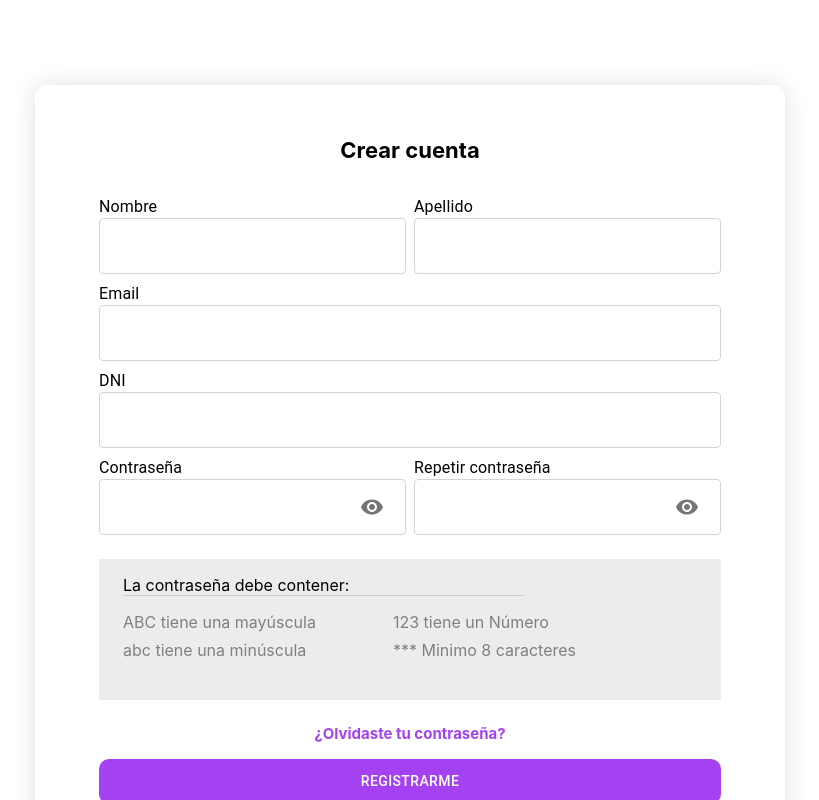
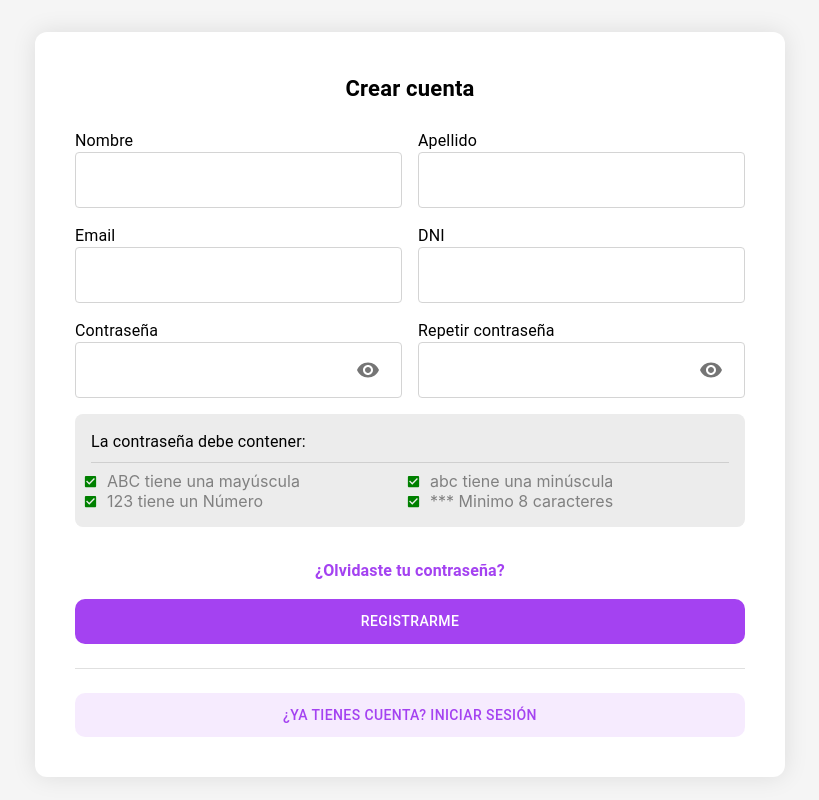
Before and after one commit to NeilenC/mi-turno, a Next.js app: page /register in a window 1280 px wide. Shown: the top 800 px of the page, without its empty margins (230-1049 px from the left). Built offline with nearby package versions, Linux system fonts and the light colour scheme.

Commit message:
update some styles

```diff
--- a/components/LayOut.js
+++ b/components/LayOut.js
@@ -9,7 +9,6 @@ export const StyledInputLabel = styled(InputLabel)(() => ({
 }));
 
 const LayOut = () => {
-  // useUserData();
   const user = useSelector((state) => state.user);
 
   return <> {user?.id != "" ? <Navbar /> : null} </>;
--- a/pages/index.js
+++ b/pages/index.js
@@ -1,7 +1,5 @@
 import Head from "next/head";
-import Image from "next/image";
 import styles from "../styles/Home.module.css";
-import LayOut from "../components/LayOut";
 import Login from "../components/Login";
 
 export default function Home() {
--- a/pages/register.js
+++ b/pages/register.js
@@ -139,57 +139,44 @@ const Register = () => {
   return (
     <Box
     sx={{
-        height: "100vh",
+      minHeight: "100vh",
       display: "flex",
+      alignItems: "center",
+      justifyContent: "center",
+      bgcolor: "#F5F5F5",
+      p: { xs: 2, sm: 4 },
     }}
   >
     <Box
       sx={{
-          margin: "auto",
-          justifyContent: "center",
-          position: "absolute",
         borderRadius: "12px",
-          boxShadow: "0px 0px 24px rgba(0, 0, 0, 0.12);",
-          maxWidth: "750px",
-          // height: "900px",
-          left: "calc(50% - 750px/2)",
-          top: "85px",
-          padding: "40px 32px 32px",
+        boxShadow: "0px 0px 24px rgba(0, 0, 0, 0.1)",
+        maxWidth: { xs: "90%", sm: "750px" },
+        width: "100%",
         bgcolor: "#FFFFFF",
+        padding: { xs: 3, sm: 5 },
       }}
     >
-        <Box
-          sx={{
-            ml: 4,
-            color: "#A442F1",
-            display: "flex",
-            mr: 4,
-            fontWeight: "bold",
-            fontSize: "16px",
-          }}
-        ></Box>
-        <Box
+      <Typography
         sx={{
           fontSize: "22px",
           fontWeight: "bold",
           textAlign: "center",
-            pt: 1.5,
         }}
       >
         Crear cuenta
-        </Box>
+      </Typography>
 
       <Box
         sx={{
           display: "flex",
           justifyContent: "center",
-            p: "32px",
-            gap: "20px",
+          mt: 3,
         }}
       >
         <Box component="form" autoComplete="off" onSubmit={handleSubmit}>
-            <Grid container spacing={1}>
-              <Grid item xs={12} sm={6}>
+          <Grid container spacing={2}>
+            <Grid item xs={6} sm={6}>
               <StyledInputLabel>Nombre</StyledInputLabel>
               <TextField
                 name="name"
@@ -200,7 +187,7 @@ const Register = () => {
                 onChange={(e) => setName(e.target.value)}
               />
             </Grid>
-              <Grid item xs={12} sm={6}>
+            <Grid item xs={6} sm={6}>
               <StyledInputLabel>Apellido</StyledInputLabel>
               <TextField
                 name="lastname"
@@ -210,7 +197,7 @@ const Register = () => {
                 onChange={(e) => setLastName(e.target.value)}
               />
             </Grid>
-              <Grid item xs={12}>
+            <Grid item xs={6}>
               <StyledInputLabel>Email</StyledInputLabel>
               <TextField
                 name="email"
@@ -222,7 +209,7 @@ const Register = () => {
                 onChange={(e) => setEmail(e.target.value)}
               />
             </Grid>
-              <Grid item xs={12}>
+            <Grid item xs={6}>
               <StyledInputLabel>DNI</StyledInputLabel>
               <TextField
                 name="DNI"
@@ -234,172 +221,103 @@ const Register = () => {
                 onChange={(e) => setDNI(e.target.value)}
               />
             </Grid>
-              <Grid item xs={12} sm={6}>
+            <Grid item xs={6} sm={6}>
               <StyledInputLabel>Contraseña</StyledInputLabel>
               <OutlinedInput
                 fullWidth
                 value={password}
                 name="contraseña"
-                  id="standard-adornment-password"
                 type={showPassword ? "text" : "password"}
-                  onChange={(e) => {
-                    setPassword(e.target.value), handlePassword(e.target.value);
-                  }}
+                onChange={(e) => setPassword(e.target.value)}
                 endAdornment={
                   <InputAdornment position="end">
-                      <IconButton
-                        aria-label="toggle password visibility"
-                        onClick={handleClickShowPassword}
-                        onMouseDown={handleMouseDownPassword}
-                      >
+                    <IconButton onClick={handleClickShowPassword}>
                       {showPassword ? <VisibilityOff /> : <Visibility />}
                     </IconButton>
                   </InputAdornment>
                 }
               />
             </Grid>
-              <Grid item xs={12} sm={6} sx={{ pb: 2 }}>
+            <Grid item xs={6} sm={6}>
               <StyledInputLabel>Repetir contraseña</StyledInputLabel>
               <OutlinedInput
                 fullWidth
-                  name="contraseña"
                 value={verifyPassword}
+                type={showPassword ? "text" : "password"}
                 onChange={(e) => setVerifyPassword(e.target.value)}
-                  id="standard-adornment-password"
-                  type={showPassword ? "text" : "password"}
-                  sx={{
-                    ...(isPasswordMismatch
-                      ? { color: "purple" }
-                      : { color: "black" }),
-                  }}
+                sx={{ color: isPasswordMismatch ? "red" : "black" }}
                 endAdornment={
                   <InputAdornment position="end">
-                      <IconButton
-                        aria-label="toggle password visibility"
-                        onClick={handleClickShowPassword}
-                        onMouseDown={handleMouseDownPassword}
-                      >
+                    <IconButton onClick={handleClickShowPassword}>
                       {showPassword ? <VisibilityOff /> : <Visibility />}
                     </IconButton>
                   </InputAdornment>
                 }
               />
-                <Typography sx={{ color: "grey" }}>
-                  {verifyPassword && isPasswordMismatch ? (
-                    <small>*las contraseñas deben coincidir</small>
-                  ) : null}
+              {isPasswordMismatch && (
+                <Typography sx={{ color: "red", fontSize: "12px" }}>
+                  *Las contraseñas deben coincidir
                 </Typography>
+              )}
             </Grid>
-              <Grid item xs={12} sx={{ pt: 5 }}>
-                <Box sx={{ bgcolor: "#ECECEC", pt: 2, pb: 2 }}>
-                  <Box sx={{ ml: 3, fontSize: "16px" }}>
-                    La contraseña debe contener:
-                    <Divider sx={{ width: "400px" }} />
-                    <Grid container spacing={2} sm={10} sx={{ pt: 2 }}>
-                      <Grid item xs={6.5} sx={{ p: 2 }}>
-                        {validations.slice(0, 2).map((validation) => (
+
+            {/* Validaciones de contraseña */}
+            <Grid item xs={12}>
               <Box
-                            key={validation.id}
-                            style={{ color: validation.color }}
+                sx={{
+                  bgcolor: "#ECECEC",
+                  p: 2,
+                  borderRadius: "8px",
+                }}
               >
-                            <Box sx={{ mb: 1 }}>
-                              {validation.color === "grey" ? (
-                                validation.oracion
+                <Typography sx={{ mb: 1 }}>La contraseña debe contener:</Typography>
+                <Divider sx={{ mb: 2 }} />
+                <Grid container spacing={1} sx={{ display: "grid", gridTemplateColumns: { xs: "1fr", sm: "1fr 1fr" } }}>
+                  {validations.map((validation) => (
+                    <Box key={validation.id} sx={{ display: "flex", alignItems: "center", color: validation.color }}>
+                      {validation.color === "red" ? (
+                        <CancelPresentationOutlined sx={{ fontSize: "15px" }} />
                       ) : (
-                                <>
-                                  {validation.color === "red" ? (
-                                    <CancelPresentationOutlined
-                                      sx={{ fontSize: "15px" }}
-                                    />
-                                  ) : (
-                                    <CheckBox
-                                      sx={{ color: "green", fontSize: "15px" }}
-                                    />
+                        <CheckBox sx={{ color: "green", fontSize: "15px" }} />
                       )}
                       &nbsp; {validation.oracion}
-                                </>
-                              )}
-                            </Box>
                     </Box>
                   ))}
                 </Grid>
-
-                      <Grid item xs={5} sx={{}}>
-                        {validations.slice(2, 4).map((validation) => (
-                          <Box
-                            key={validation.id}
-                            style={{ color: validation.color }}
-                          >
-                            <Box sx={{ mb: 1, width: "150%" }}>
-                              {validation.color === "grey" ? (
-                                validation.oracion
-                              ) : (
-                                <>
-                                  {validation.color === "red" ? (
-                                    <CancelPresentationOutlined
-                                      sx={{ fontSize: "15px" }}
-                                    />
-                                  ) : (
-                                    <CheckBox
-                                      sx={{ color: "green", fontSize: "15px" }}
-                                    />
-                                  )}
-                                  &nbsp; {validation.oracion}
-                                </>
-                              )}
-                            </Box>
-                          </Box>
-                        ))}
-                      </Grid>
-                    </Grid>
-                  </Box>
               </Box>
             </Grid>
+
             <Grid item xs={12}>
-                <Grid
-                  sx={{
-                    color: "#A442F1",
-                    fontWeight: "bold",
-                    fontSize: "15px",
-                    textAlign: "center",
-                    p: 2,
-                  }}
-                >
+              <Typography sx={{ textAlign: "center", color: "#A442F1", fontWeight: "bold", mt: 2 }}>
                 ¿Olvidaste tu contraseña?
-                </Grid>
-                <Box>
+              </Typography>
               <Button
                 type="submit"
+                fullWidth
                 sx={{
                   color: "white",
                   bgcolor: "#A442F1",
                   padding: "10px 22px",
                   borderRadius: "10px",
-
-                      "&:hover": { color: "#A442F1" },
+                  mt: 2,
+                  "&:hover": { color: "#A442F1", bgcolor: "white", border: "1px solid #A442F1" },
                 }}
-                    fullWidth
               >
                 Registrarme
               </Button>
-                </Box>
-                <Box sx={{ p: 3 }}>
-                  <Divider />
-                </Box>
+              <Divider sx={{ my: 3 }} />
               <Link href="/">
-                  <Box>
                 <Button
+                  fullWidth
                   sx={{
                     color: "#A442F1",
                     bgcolor: "rgba(164, 66, 241, 0.1)",
                     padding: "10px 22px",
                     borderRadius: "10px",
                   }}
-                      fullWidth
                 >
-                      Ya tienes cuenta? Iniciar sesión
+                  ¿Ya tienes cuenta? Iniciar sesión
                 </Button>
-                  </Box>
               </Link>
             </Grid>
           </Grid>
@@ -407,6 +325,7 @@ const Register = () => {
       </Box>
     </Box>
   </Box>
+
   );
 };
 export default Register;
--- a/styles/Home.module.css
+++ b/styles/Home.module.css
@@ -1,5 +1,4 @@
 .container {
-  padding: 0 2rem;
 }
 
 .main {
```
Also changed, not shown: components/Login.js (+37 -86 lines). Lines whose indentation alone changed are shown as unchanged.
